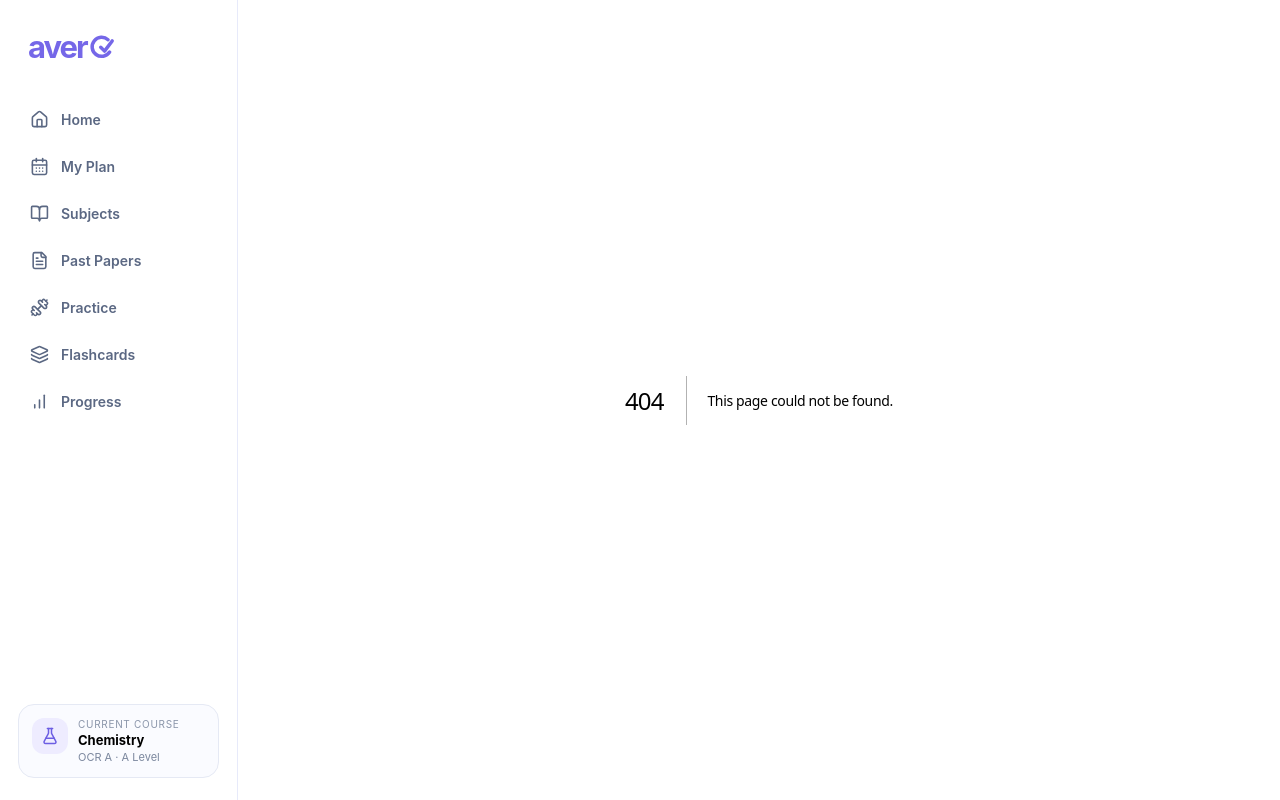
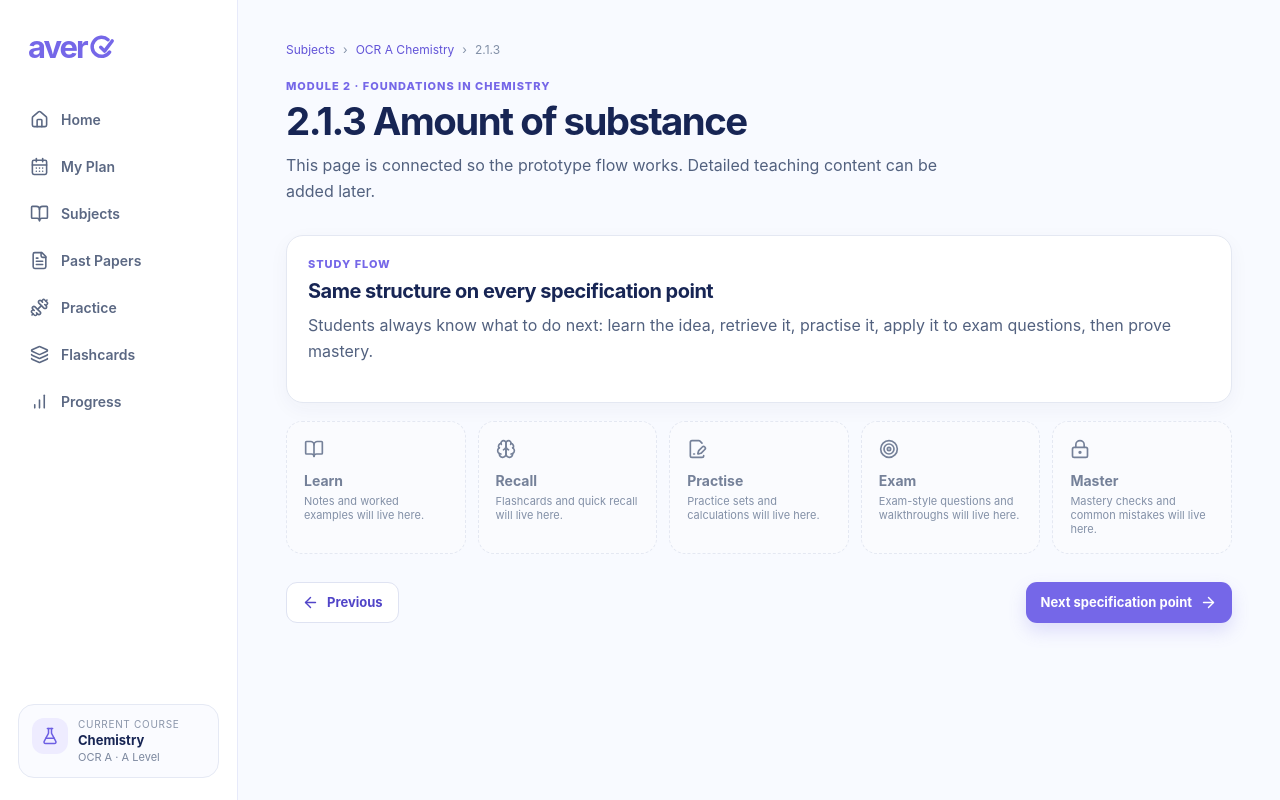
Before and after one commit to s19-netizen/avero, a Next.js app: page /chemistry/ocr-a/2-1-3 in a window 1280 px wide. Before the commit this address had no page. Built offline with nearby package versions, Linux system fonts and the light colour scheme.

Commit message:
Connect 2.1.3 placeholder page

```diff
--- /dev/null
+++ b/app/chemistry/ocr-a/2-1-3/page.tsx
@@ -0,0 +1,5 @@
+import { PlaceholderSpec } from "@/components/PlaceholderSpec";
+
+export default function AmountOfSubstancePage() {
+  return <PlaceholderSpec code="2.1.3" title="Amount of substance" previous="/chemistry/ocr-a/2-1-2" next="/chemistry/ocr-a/2-1-4" />;
+}
```
